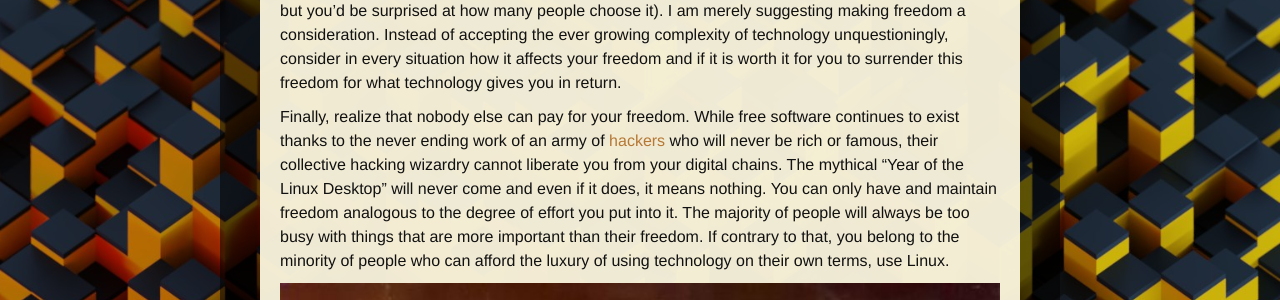
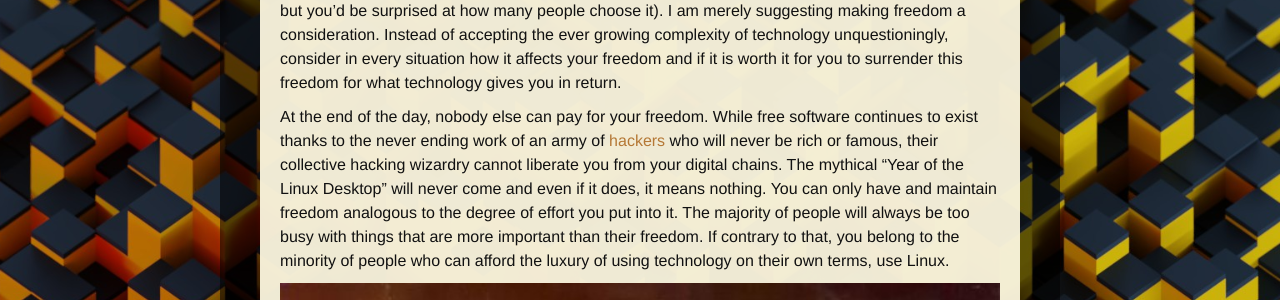
Before and after one commit to gangelop/lathan.github.io, a Jekyll site: the page built from _posts/2021-01-17-why-use-linux.md, in a window 1280 px wide and 900 px high, scrolled down 7274 px. Shown: the part 152-452 px from the top of the window. Built offline with Jekyll 4.4.1, drawn with Linux system fonts in a browser that asks for light colours.

Commit message:
why linux: minor rephrasing

```diff
--- a/_posts/2021-01-17-why-use-linux.md
+++ b/_posts/2021-01-17-why-use-linux.md
@@ -93,6 +93,6 @@ I use Linux because it allows me a greater degree of freedom. This is quite a lo
 
 I'm not even suggesting that you should always choose freedom. I certainly don't. I still rely on some non-free software, I do use a mobile device (in a limited way), and I generally trade some of my autonomy to gain other advantages from the society around me. Freedom is a bit like safety and security. If safety was your number one priority you would never leave the house (although this has become a very popular strategy at the time of writing). Likewise, if freedom was your number one priority, you might choose to live in a cabin in the woods away from civilization (a less popular choice but you'd be surprised at how many people choose it). I am merely suggesting making freedom a consideration. Instead of accepting the ever growing complexity of technology unquestioningly, consider in every situation how it affects your freedom and if it is worth it for you to surrender this freedom for what technology gives you in return.
 
-Finally, realize that nobody else can pay for your freedom. While free software continues to exist thanks to the never ending work of an army of [hackers](http://catb.org/~esr/faqs/hacker-howto.html#what_is) who will never be rich or famous, their collective hacking wizardry cannot liberate you from your digital chains. The mythical "Year of the Linux Desktop" will never come and even if it does, it means nothing. You can only have and maintain freedom analogous to the degree of effort you put into it. The majority of people will always be too busy with things that are more important than their freedom. If contrary to that, you belong to the minority of people who can afford the luxury of using technology on their own terms, use Linux.
+At the end of the day, nobody else can pay for your freedom. While free software continues to exist thanks to the never ending work of an army of [hackers](http://catb.org/~esr/faqs/hacker-howto.html#what_is) who will never be rich or famous, their collective hacking wizardry cannot liberate you from your digital chains. The mythical "Year of the Linux Desktop" will never come and even if it does, it means nothing. You can only have and maintain freedom analogous to the degree of effort you put into it. The majority of people will always be too busy with things that are more important than their freedom. If contrary to that, you belong to the minority of people who can afford the luxury of using technology on their own terms, use Linux.
 
 ![computer wizard]({{ site.url }}/media/computer wizard.jpg){: .img-fullwidth}
```
